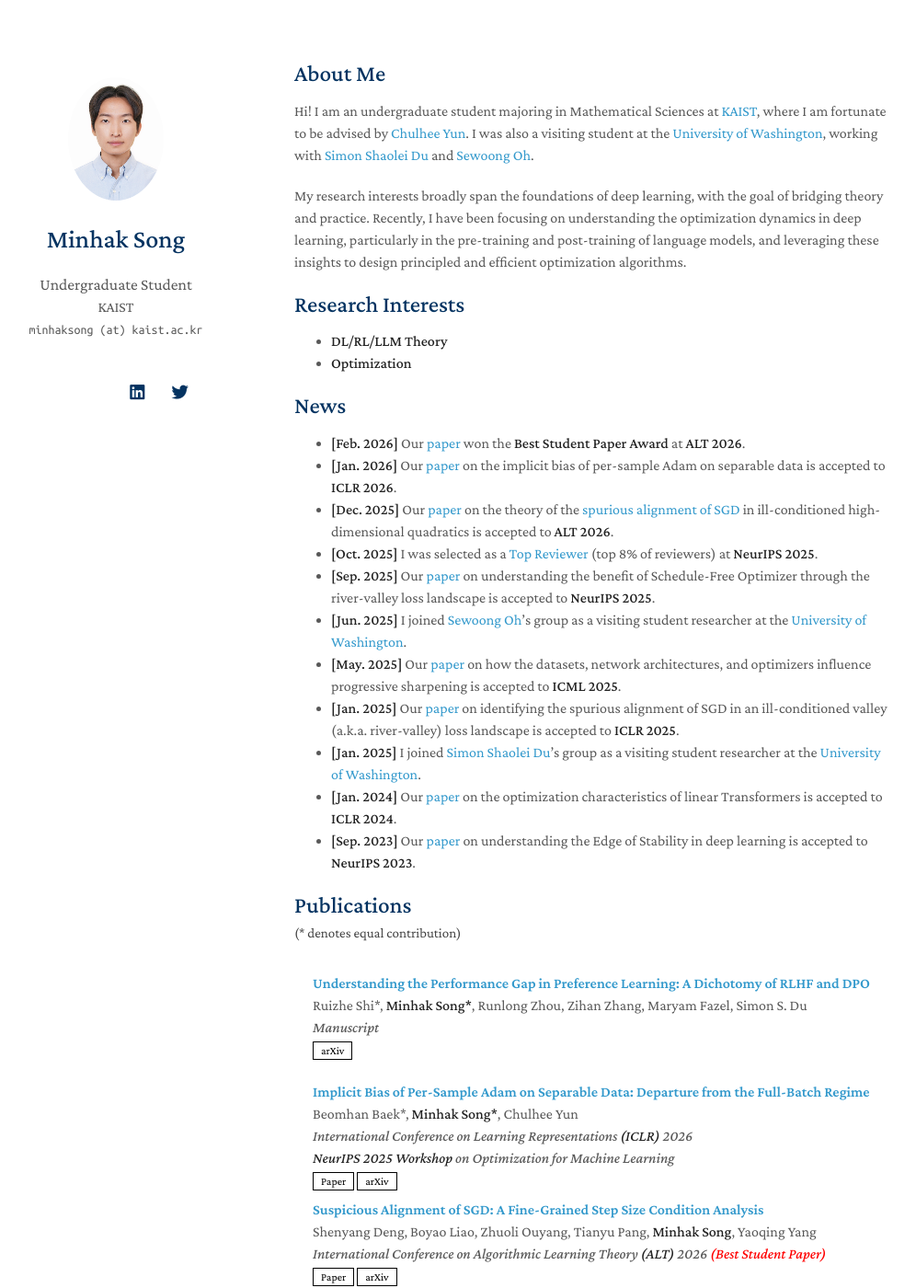
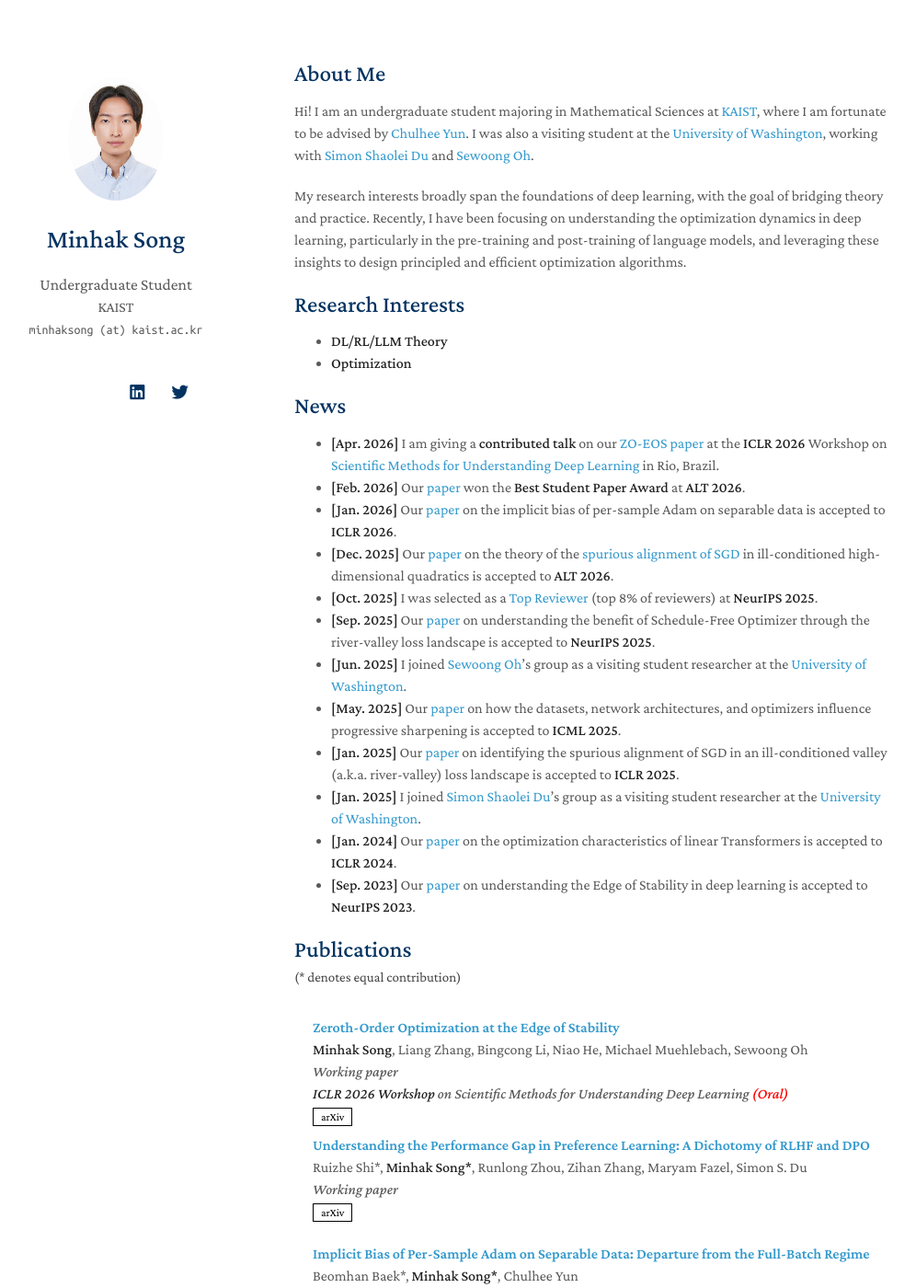
Before and after one commit to songminhak/songminhak.github.io, a Jekyll site: the page built from index.md, in a window 1280 px wide and 1400 px high. Shown: the whole window at 92% size, without its empty margins (150-1146 px from the left). Built offline with Jekyll 4.4.1, drawn with Linux system fonts in a browser that asks for light colours; nearby versions of some CDN libraries; a style sheet for code colours, icons or effects is not loaded; our own code applies the rules of GitHub Pages for plain Markdown files.

Commit message:
add zo-eos paper

```diff
--- a/_data/publications.yml
+++ b/_data/publications.yml
@@ -1,7 +1,13 @@
 main:
+  - title: "Zeroth-Order Optimization at the Edge of Stability"
+    authors: <strong>Minhak Song</strong>, Liang Zhang, Bingcong Li, Niao He, Michael Muehlebach, Sewoong Oh
+    conference: Working paper
+    workshop: <strong>ICLR 2026 Workshop</strong> on Scientific Methods for Understanding Deep Learning <strong style="color:red">(Oral)</strong>
+    arxiv: https://arxiv.org/abs/2604.14669
+
   - title: "Understanding the Performance Gap in Preference Learning: A Dichotomy of RLHF and DPO"
     authors: Ruizhe Shi*, <strong>Minhak Song*</strong>, Runlong Zhou, Zihan Zhang, Maryam Fazel, Simon S. Du
-    conference: Manuscript
+    conference: Working paper
     arxiv: https://arxiv.org/abs/2505.19770
 
   - title: "Implicit Bias of Per-Sample Adam on Separable Data: Departure from the Full-Batch Regime"
--- a/index.md
+++ b/index.md
@@ -15,6 +15,7 @@ My research interests broadly span the foundations of deep learning, with the go
 
 ## News
 
+- **[Apr. 2026]** I am giving a **contributed talk** on our [ZO-EOS paper](https://arxiv.org/abs/2604.14669) at the **ICLR 2026** Workshop on [Scientific Methods for Understanding Deep Learning](https://scienceofdlworkshop.github.io/2026/) in Rio, Brazil.
 - **[Feb. 2026]** Our [paper](https://arxiv.org/abs/2601.11789) won the **Best Student Paper Award** at **ALT 2026**.
 - **[Jan. 2026]** Our [paper](https://arxiv.org/abs/2510.26303) on the implicit bias of per-sample Adam on separable data is accepted to **ICLR 2026**.
 - **[Dec. 2025]** Our [paper](https://arxiv.org/abs/2601.11789) on the theory of the [spurious alignment of SGD](https://arxiv.org/abs/2405.16002) in ill-conditioned high-dimensional quadratics is accepted to **ALT 2026**.
```
